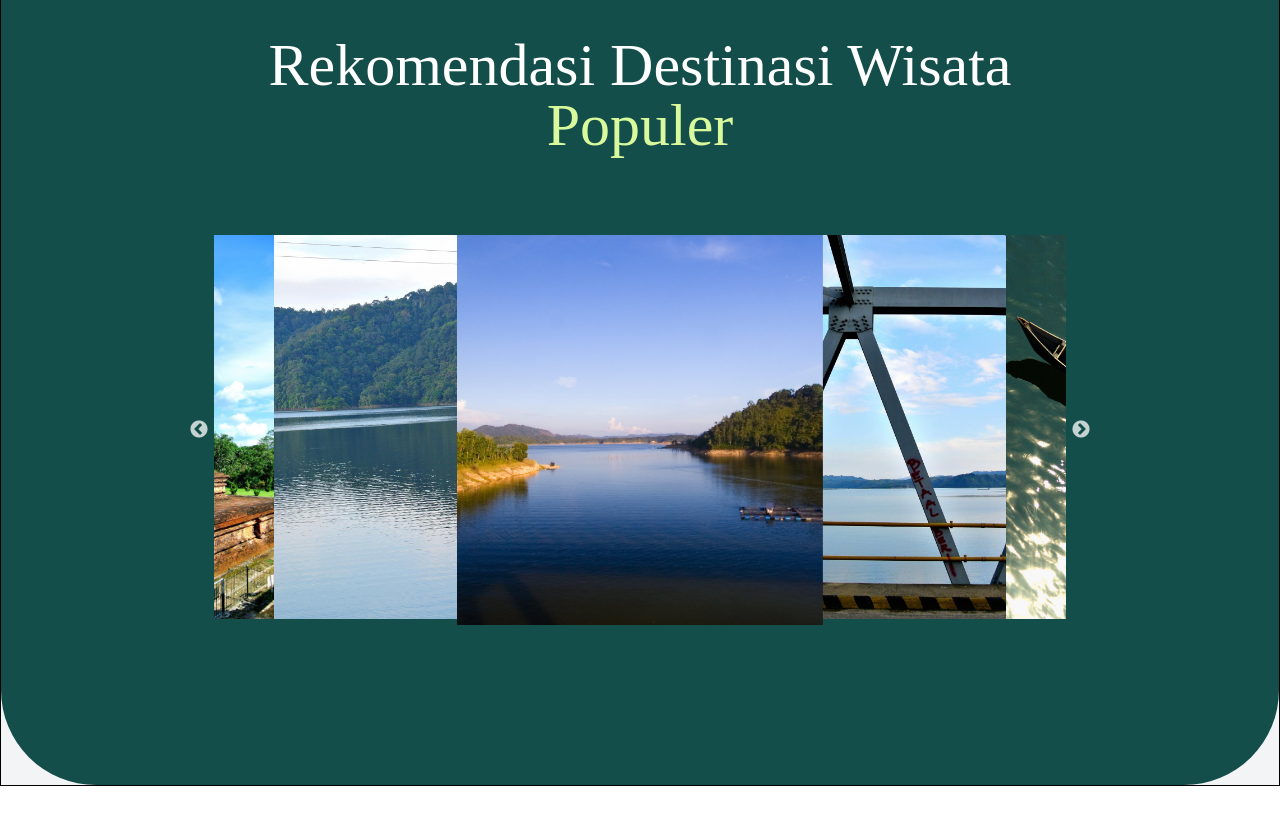
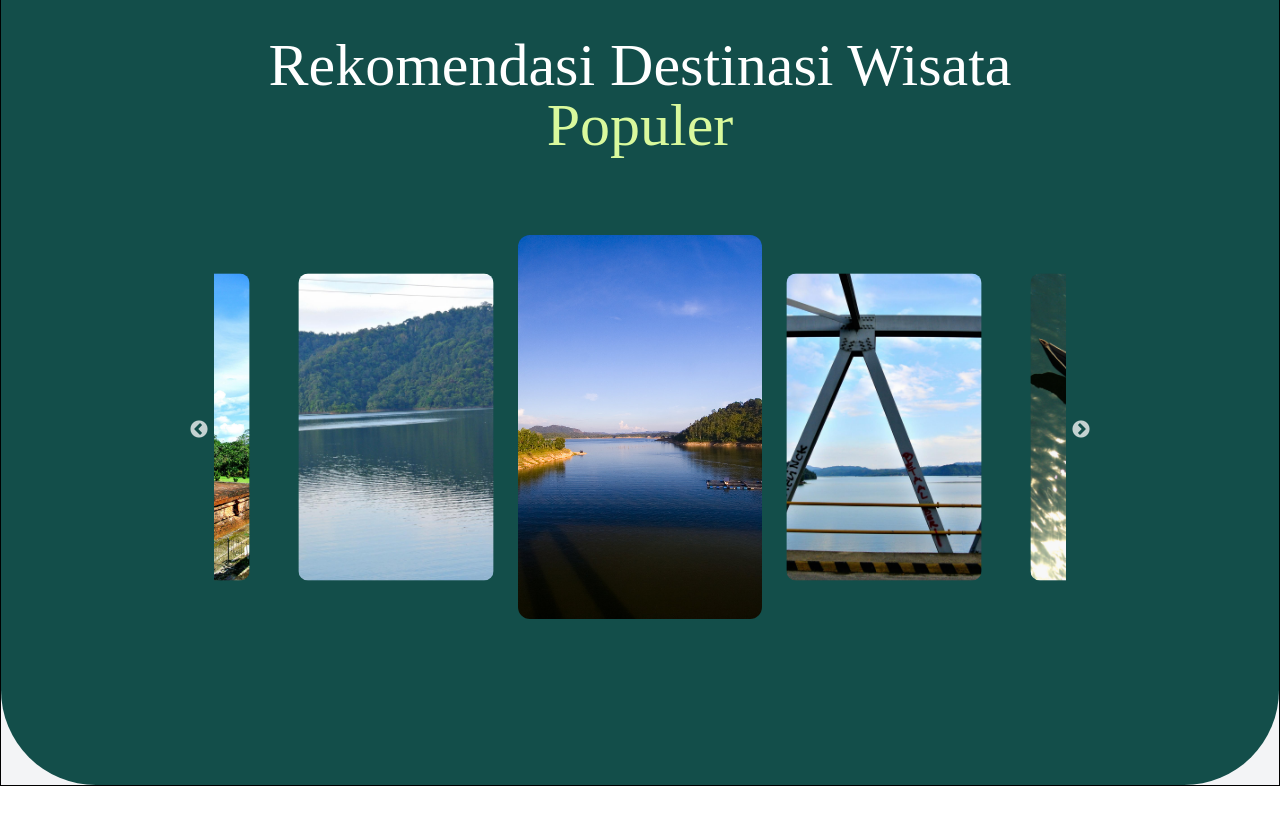
Before and after one commit to 4gungnand/mt-tourism, a Next.js app: page / in a window 1280 px wide. Shown: the part 1140-1965 px from the top of the page. Built offline with nearby package versions, Linux system fonts and the light colour scheme; grey boxes are pictures that could not be loaded.

Commit message:
refine the carousel

```diff
--- a/package.json
+++ b/package.json
@@ -11,10 +11,12 @@
   },
   "dependencies": {
     "@react-google-maps/api": "^2.19.3",
+    "bootstrap": "^5.3.3",
     "firebase": "^10.12.3",
     "leaflet": "^1.9.4",
     "next": "14.2.4",
     "react": "^18",
+    "react-bootstrap": "^2.10.4",
     "react-dom": "^18",
     "react-leaflet": "^4.2.1",
     "react-slick": "^0.30.2",
--- a/src/components/Carousel.tsx
+++ b/src/components/Carousel.tsx
@@ -13,7 +13,7 @@ type CarouselProps = {
 
 export default function Carousel({ slides }: CarouselProps) {
     const sliderRef = useRef<Slider | null>(null);
-    const [current, setCurrent] = useState(3); // Start with the fourth image (index 3)
+    const [current, setCurrent] = useState(3);
 
     const settings = {
         infinite: true,
@@ -22,24 +22,24 @@ export default function Carousel({ slides }: CarouselProps) {
         slidesToScroll: 1,
         initialSlide: current,
         centerMode: true,
-        centerPadding: '60px', // Adjust center padding to create larger gaps and centering effect
+        centerPadding: '60px',
         beforeChange: (oldIndex: number, newIndex: number) => setCurrent(newIndex),
     };
 
     return (
         <div className="relative w-full flex justify-center items-center py-20">
-            <div className="w-full md:w-4/5 lg:w-3/4 xl:w-2/3 relative"> {/* Adjust width to make the carousel wider */}
+            <div className="w-full md:w-4/5 lg:w-3/4 xl:w-2/3 relative">
                 <Slider ref={sliderRef} {...settings}>
                     {slides.map((slide, index) => (
                         <div key={index} className="h-96 flex justify-center items-center">
                             <img
                                 src={slide.url}
                                 alt={`Slide ${index}`}
-                                className="object-cover w-full h-full"
+                                className="object-cover w-full h-full rounded-xl"
                                 style={{
                                     zIndex: index === current ? 2 : 1,
                                     transition: 'transform 0.5s ease-in-out',
-                                    transform: index === current ? 'scale(1.5)' : '',
+                                    transform: index === current ? 'scale(1)' : 'scale(0.8)',
                                 }}
                             />
                         </div>
```
Also changed, not shown: 1 other file (tests, documents, lock files or other folders).
